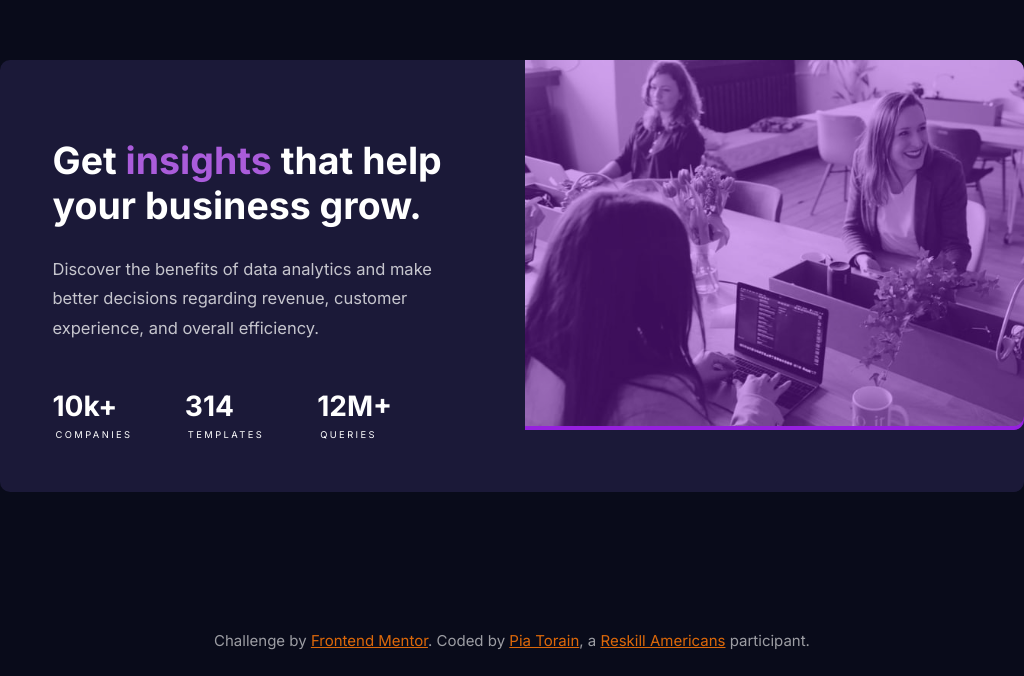
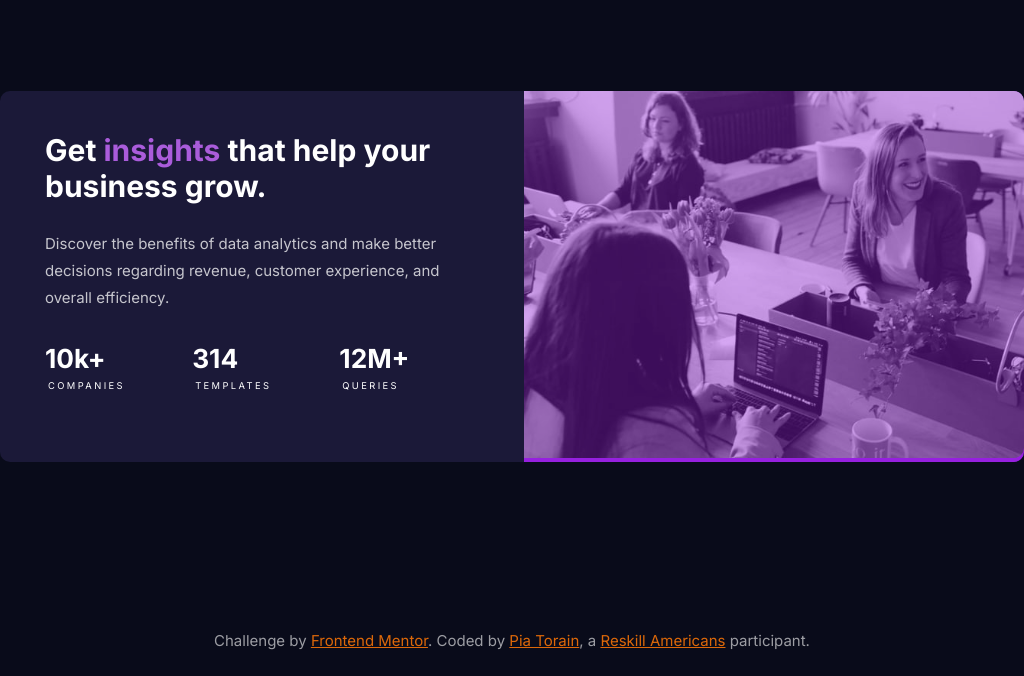
Before and after one commit to Pia007/Stat-Preview-Card, a plain HTML site: page index.html in a window 1024 px wide. Shown: the part 124-800 px from the top of the page. Drawn offline with Linux system fonts and the light colour scheme.

Commit message:
Updated CSS
Used media queries to stabilize layout and promote responsiveness.

```diff
--- a/styles.css
+++ b/styles.css
@@ -159,13 +159,7 @@ footer {
     color: var(--orange-at);
 }
 
-@media (max-height: 31.25em) and (min-width: 49.5em) {
-    body{
-        height: 50rem;
-    }
-}
-
-/* Small devices mx width 767px*/
+/* Small devices max width 767px*/
 @media (max-width: 49.5em) {
     html,
     body {
@@ -232,3 +226,55 @@ footer {
         margin-bottom: 1rem;
     }
 }
+
+/* Adjusting fonts between min-width 520px and max-width 767px to stabilize layout*/
+@media (min-width: 32.5em) and (max-width: 49.5em) {
+    .details h1 {
+        font-size: 2.75rem;
+    }
+    .details p {
+        font-size: 1.25rem;
+    }
+    .stat {
+        font-size: var(--font-lg);
+    }
+}
+
+/* Adjusting layout between min-width 793px and  1024px */
+@media (min-width: 49.5em) and (max-width: 64em) {
+    .details {
+        padding: 1rem;
+        padding-left: 3rem;
+    }
+    .details h1 {
+        font-size: 2rem;
+    }
+    .details p {
+        font-size: 1rem;
+        margin-bottom: 1rem;
+    }
+    .metrics {
+        margin-top: 3rem;
+        margin-bottom: 0;
+    }
+    .stat {
+        font-size: 1.75rem;
+    }
+     .graphic {
+        height: auto;
+     }
+    .group {
+        width: 100%;
+        height: 100%;
+    }
+}
+
+/* Adjusting layout between min-width 1025px and max-width 1174px */
+@media (min-width: 60.1em) and (max-width: 73.37em) {
+    .details {
+        padding-top: 1rem;
+    }
+    .metrics {
+        margin-top: 2.15rem;
+    }
+}
```
